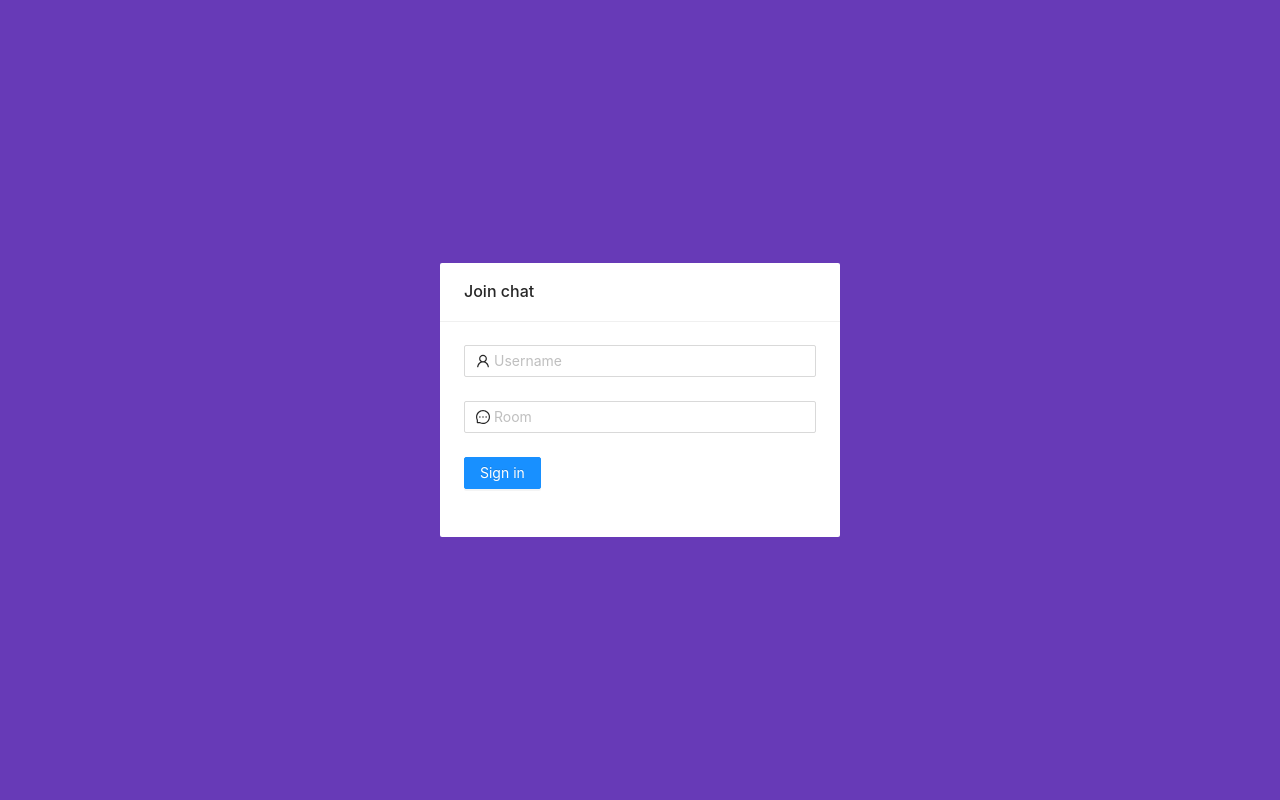
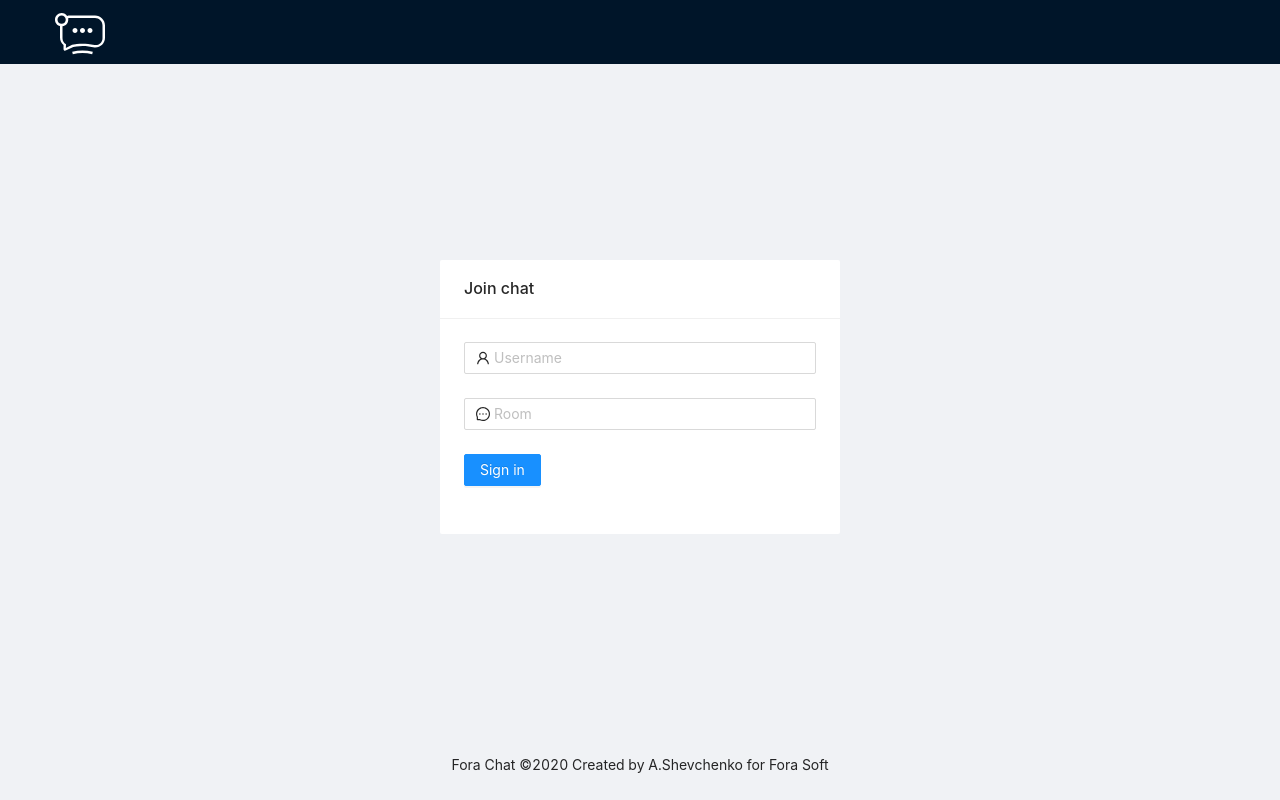
Before and after one commit to AeShevch/fora-chat, a React app in the folder client/: page / in a window 1280 px wide. Built offline with nearby package versions, Linux system fonts and the light colour scheme.

Commit message:
Styles the main page

```diff
--- a/client/src/App.js
+++ b/client/src/App.js
@@ -1,19 +1,32 @@
 import React from "react";
-
 import { BrowserRouter as Router, Route } from "react-router-dom";
 
+import logo from "./logo.svg";
 import Join from "./components/Join/Join";
 import Chat from "./components/Chat/Chat";
 
 import "./App.scss";
 
+import { Layout } from "antd";
+const { Header, Content, Footer } = Layout;
+
 export default class App extends React.Component {
   render() {
     return (
-      <Router>
-        <Route path="/" exact component={Join} />
-        <Route path="/chat" exact component={Chat} />
-      </Router>
+      <Layout className="fc-main">
+        <Header className="fc-main__header">
+          <img className="fc-logo" src={logo} alt="Fora chat logo" />
+        </Header>
+        <Content className="fc-main__content">
+          <Router>
+            <Route path="/" exact component={Join} />
+            <Route path="/chat" exact component={Chat} />
+          </Router>
+        </Content>
+        <Footer className="fc-main__footer">
+          Fora Chat ©2020 Created by A.Shevchenko for Fora Soft{" "}
+        </Footer>
+      </Layout>
     );
   }
 }
--- a/client/src/App.scss
+++ b/client/src/App.scss
@@ -1,11 +1,18 @@
-:root {
-  --bg-color: #673AB7;
+.fc-main {
+  min-height: 100vh;
+
+  &__content {
+    display: flex;
+    justify-content: center;
+    align-items: center;
+    padding: 0 50px;
+  }
+
+  &__footer {
+    text-align: center;
+  }
 }
 
-#root {
-  height: 100%;
-  display: flex;
-  align-items: center;
-  justify-content: center;
-  background: var(--bg-color);
+.fc-logo {
+  width: 60px;
 }
--- a/client/src/components/Chat/Chat.js
+++ b/client/src/components/Chat/Chat.js
@@ -4,6 +4,7 @@ import io from "socket.io-client";
 
 import InfoBar from "../InfoBar/InfoBar";
 import Messages from "../Messages/Messages";
+import { Card } from "antd";
 
 let socket;
 
@@ -49,7 +50,7 @@ const Chat = ({ location }) => {
   };
 
   return (
-    <div>
+    <Card title="Chat" bordered={false} style={{ width: 400 }}>
       <InfoBar room={room} />
       <Messages
         name={name}
@@ -58,7 +59,7 @@ const Chat = ({ location }) => {
         setMessage={setMessage}
         sendMessage={sendMessage}
       />
-    </div>
+    </Card>
   );
 };
 
```
Also changed, not shown: client/public/manifest.json, client/src/logo.svg (added).
